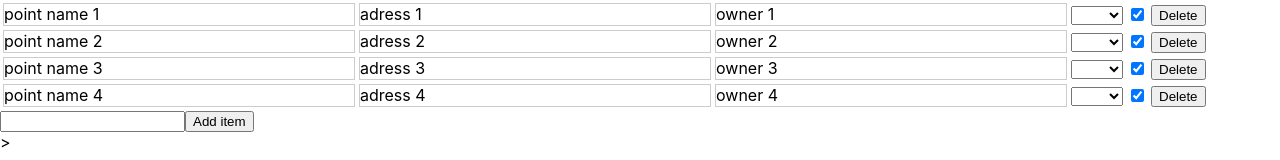
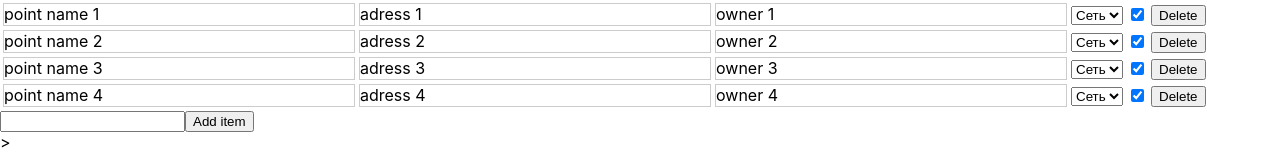
Before and after one commit to SunSide7/ReactApp, a React (Create React App) app: page / in a window 1280 px wide. Shown: the top 160 px of the page. Built offline with nearby package versions, Linux system fonts and the light colour scheme.

Commit message:
commit #43: Select-Redux Data provided

```diff
--- a/src/components/TableRow/TableRow.js
+++ b/src/components/TableRow/TableRow.js
@@ -97,10 +97,16 @@ class TableRow extends Component {
 
 				<td>
 					{/* { this.props.age } */}
-					<select ref={this.selectRef} defaultValue="default">
+					<select
+						ref={this.selectRef}
+						defaultValue={this.props.type}
+						onChange={event => this.onChangeValue(event.target.value, outletInfo, 'type')}
+					>
+
 						{ true && <option disabled hidden value="default"></option> }
 						<option value="option_1">Сеть</option>
 						<option value="option_2">ИП</option>
+
 					</select>
 				</td>
 
--- a/src/redux/rootReducer.js
+++ b/src/redux/rootReducer.js
@@ -1,9 +1,9 @@
 const initialState = {
     outletInfo: [
-        {name: 'point name 1', address: 'adress 1', owner: 'owner 1', type: '', isActive: true},
-        {name: 'point name 2', address: 'adress 2', owner: 'owner 2', type: '', isActive: true},
-        {name: 'point name 3', address: 'adress 3', owner: 'owner 3', type: '', isActive: true},
-        {name: 'point name 4', address: 'adress 4', owner: 'owner 4', type: '', isActive: true},
+        {name: 'point name 1', address: 'adress 1', owner: 'owner 1', type: 'option_1', isActive: true},
+        {name: 'point name 2', address: 'adress 2', owner: 'owner 2', type: 'option_1', isActive: true},
+        {name: 'point name 3', address: 'adress 3', owner: 'owner 3', type: 'option_1', isActive: true},
+        {name: 'point name 4', address: 'adress 4', owner: 'owner 4', type: 'option_1', isActive: true},
 
     ],
     counter: 0
@@ -51,7 +51,7 @@ export default function rootReducer(state = initialState, action) {
 
             const refreshedList = [
                 ...state.outletInfo,
-                {name: '', address: '', owner: '', type: '', isActive: true}
+                {name: '', address: '', owner: '', type: 'default', isActive: true}
             ]
 
             return {
```
